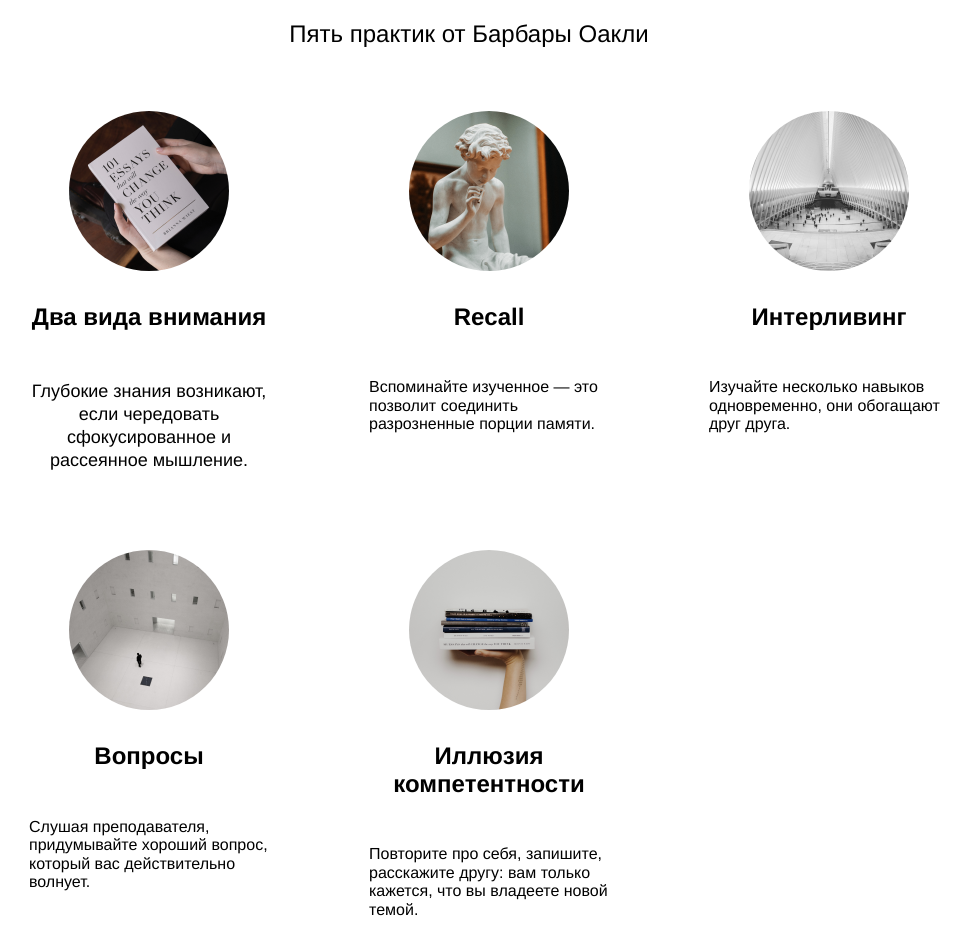
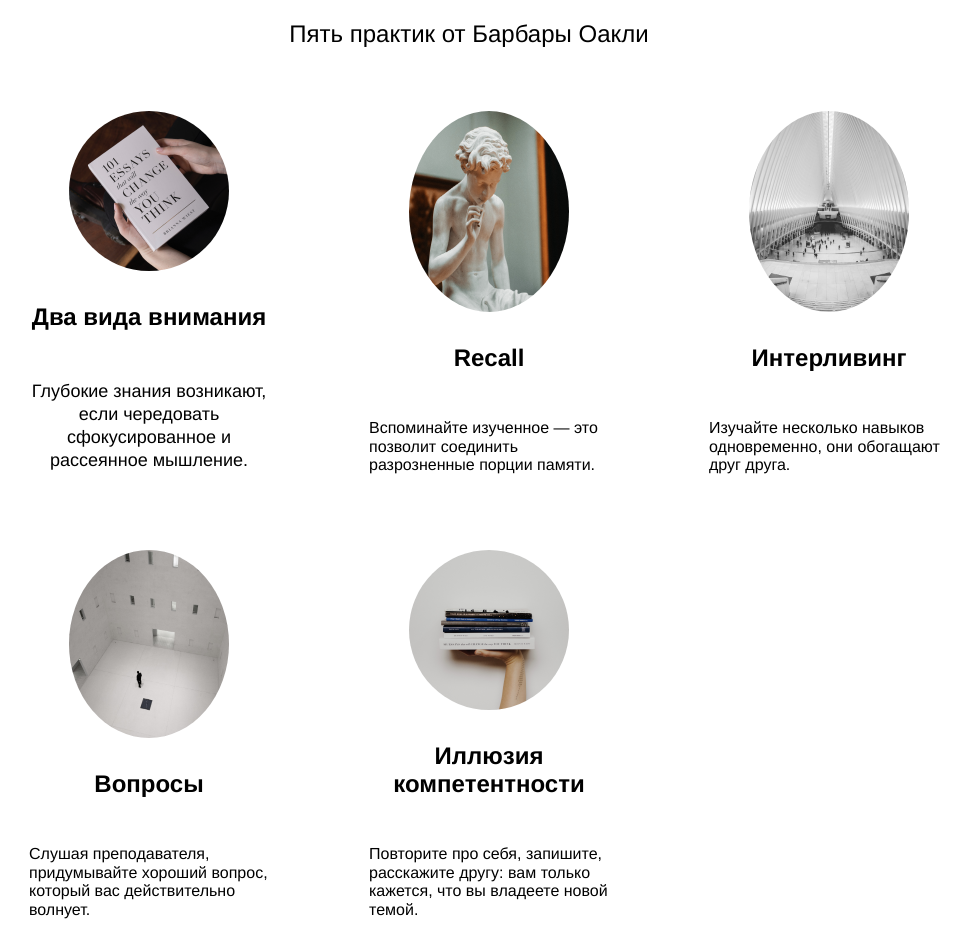
Before and after one commit to SuperAlex2013/how-to-learn, a plain HTML site: page index.html in a window 1280 px wide. Shown: the part 1428-2366 px from the top of the page, without its empty margins (171-1142 px from the left). Drawn offline with Linux system fonts and the light colour scheme; files whose address does not match are found by name.

Commit message:
fixed some mistakes marked by praktikumtester

```diff
--- a/blocks/cards/__image/cards__image.css
+++ b/blocks/cards/__image/cards__image.css
@@ -1,7 +1,5 @@
 .cards__image {
-    max-height: 160px;
     height: 100%;
     max-width: 160px;
-    height: 100%;
     border-radius: 100%;
   }
```
